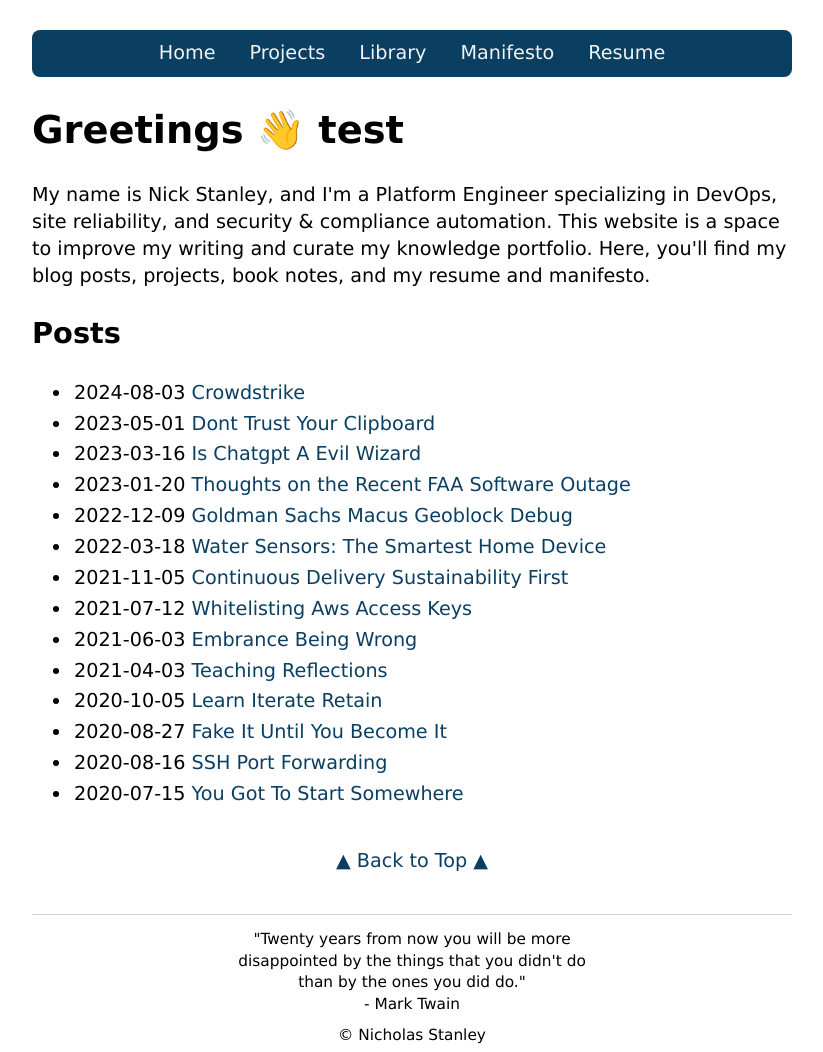
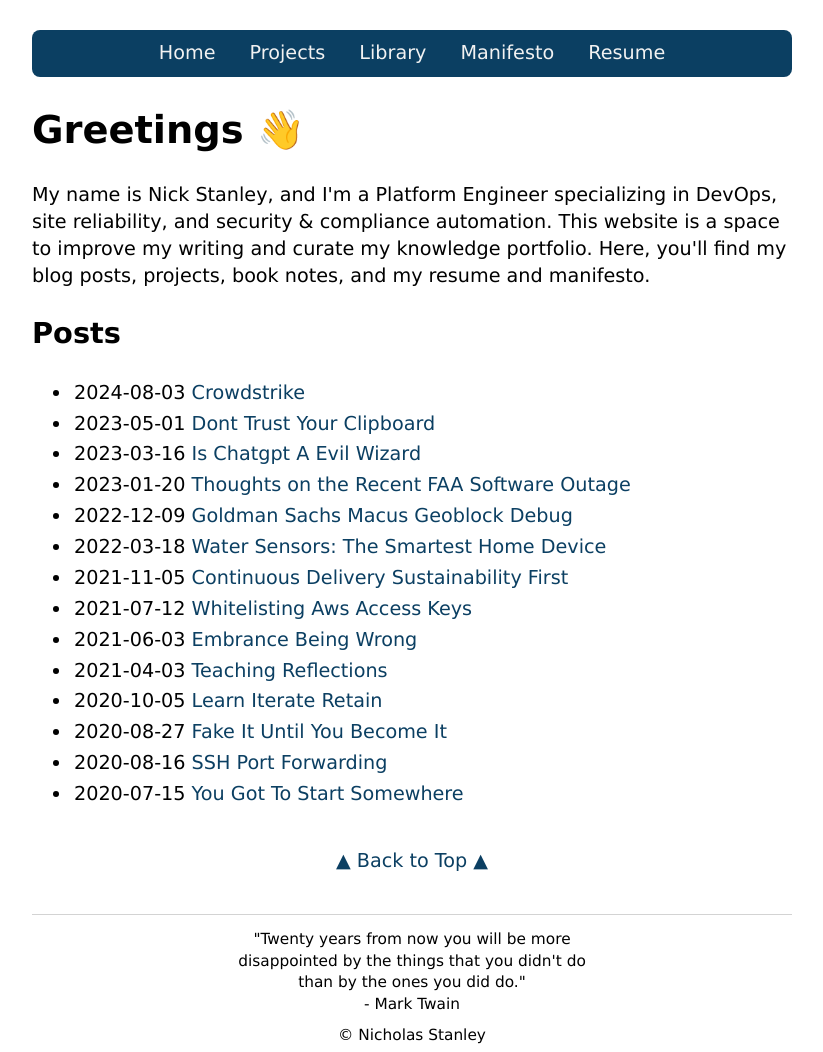
Before and after one commit to nickstanley574/nickstanley574.github.io, a Jekyll site: the page built from index.html, in a window 1280 px wide. Shown: the whole page, without its empty margins (228-1051 px from the left). Built offline with Jekyll 4.4.1, drawn with Linux system fonts in a browser that asks for light colours.

Commit message:
2025-07-23

```diff
--- a/index.html
+++ b/index.html
@@ -3,7 +3,7 @@ layout: default
 title: Home
 ---
 
-<h1>Greetings 👋 test</h1>
+<h1>Greetings 👋</h1>
 
 <p>
     My name is Nick Stanley, and I'm a Platform Engineer specializing in DevOps, site reliability,
```
